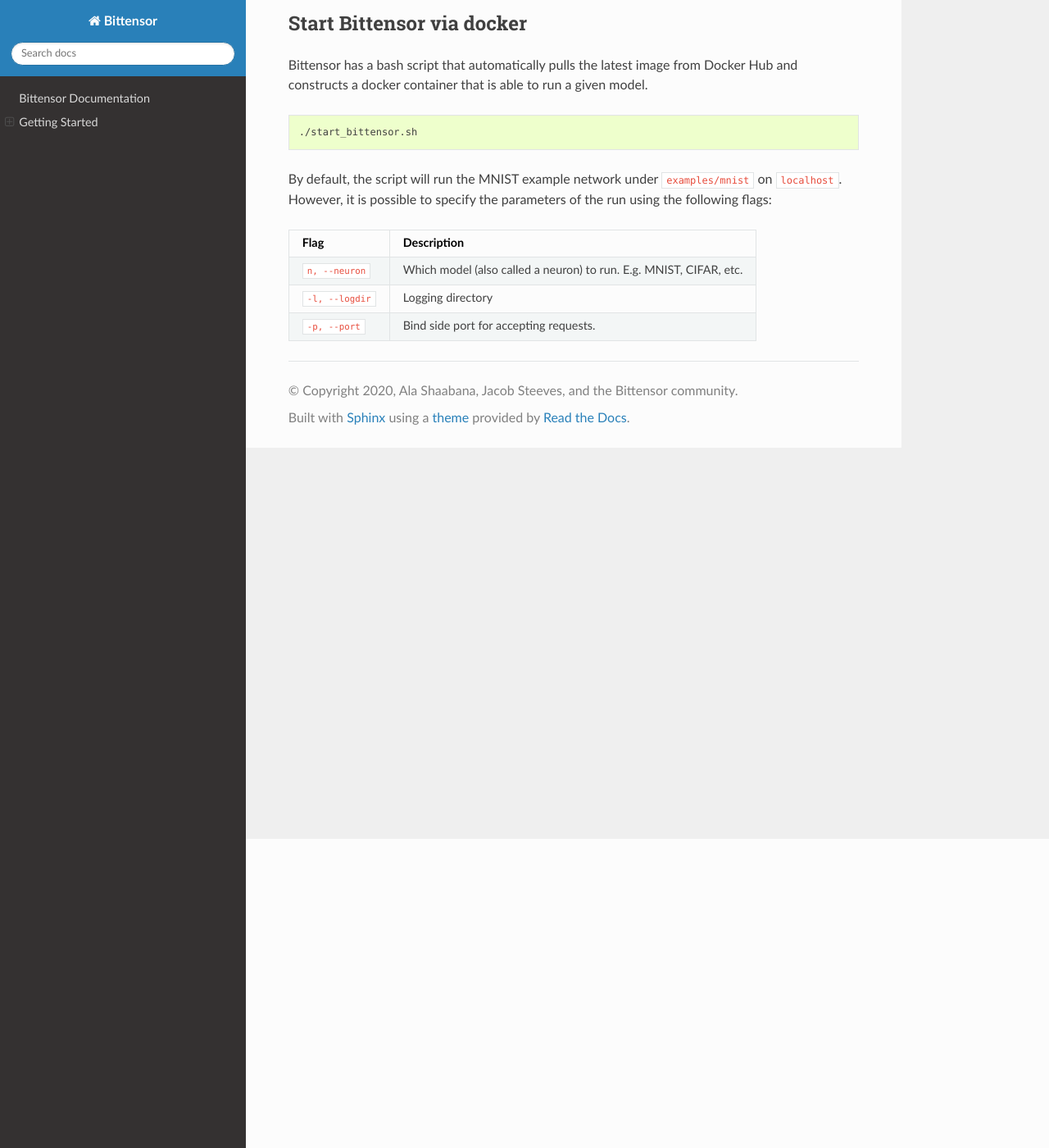
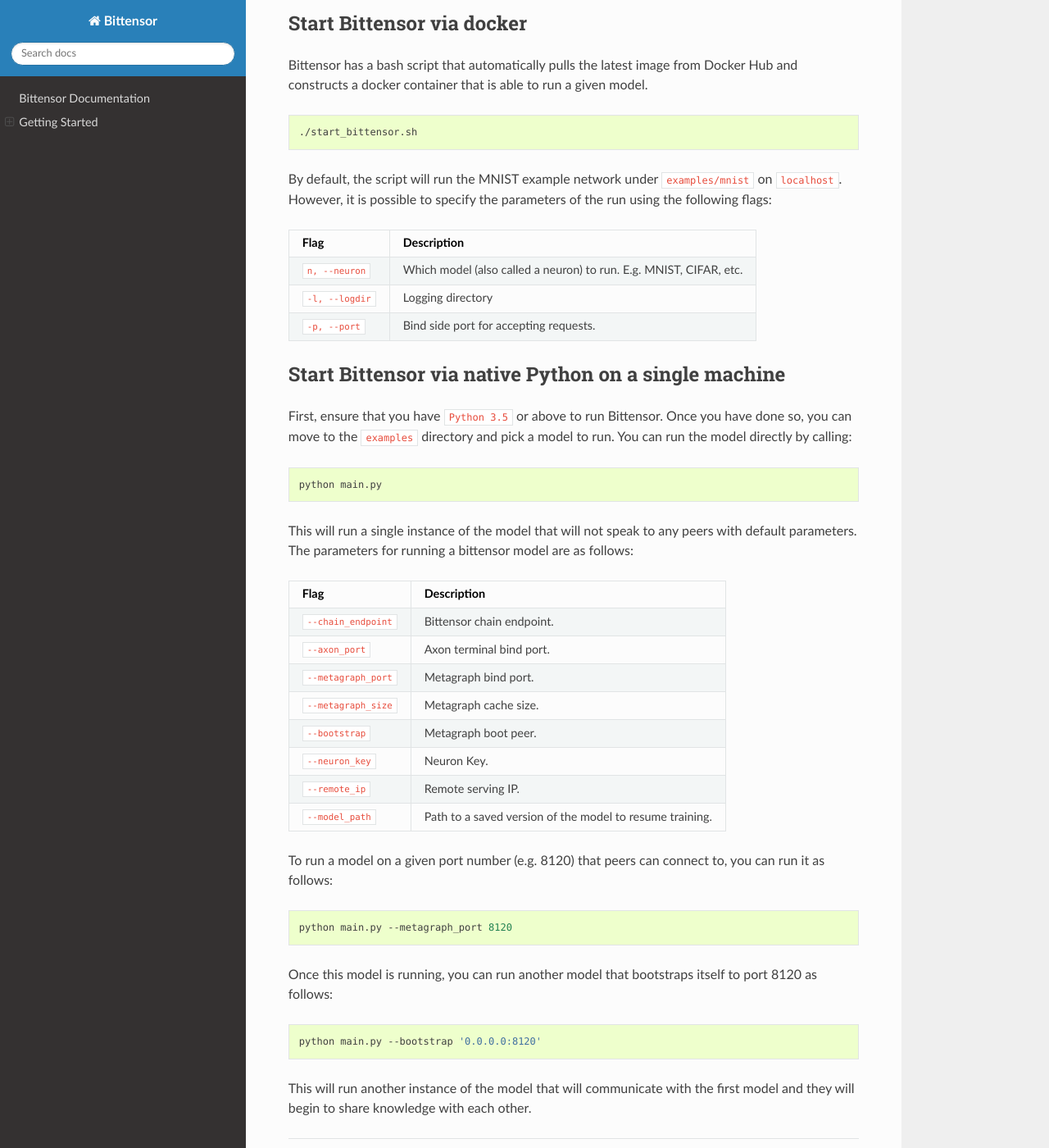
Before and after one commit to opentensor/bittensor-docs, a Sphinx documentation site: the page built from docs/index.rst, in a window 1280 px wide and 1400 px high, scrolled down 377 px. Shown: the whole window at 82% size. Built offline with Sphinx 7.4.7 and the Read the Docs theme 2.0.0, drawn with Linux system fonts in a browser that asks for light colours.

Commit message:
Added more documentation on getting started

```diff
--- a/docs/index.rst
+++ b/docs/index.rst
@@ -38,3 +38,45 @@
 :code:`-l, --logdir`    Logging directory
 :code:`-p, --port`      Bind side port for accepting requests.
 ====================   ====================================================================
+
+Start Bittensor via native Python on a single machine
+-------------------------------------------------------
+
+First, ensure that you have :code:`Python 3.5` or above to run Bittensor. Once you have done so, you can move to the
+:code:`examples` directory and pick a model to run. You can run the model directly by calling:
+
+.. code-block:: Bash
+
+   python main.py
+
+This will run a single instance of the model that will not speak to any peers with default parameters. The parameters for
+running a bittensor model are as follows:
+
+=========================   ====================================================================
+   Flag                           Description
+=========================   ====================================================================
+:code:`--chain_endpoint`      Bittensor chain endpoint.
+:code:`--axon_port`           Axon terminal bind port.
+:code:`--metagraph_port`      Metagraph bind port.
+:code:`--metagraph_size`      Metagraph cache size.
+:code:`--bootstrap`           Metagraph boot peer.
+:code:`--neuron_key`          Neuron Key.
+:code:`--remote_ip`           Remote serving IP.
+:code:`--model_path`          Path to a saved version of the model to resume training.
+=========================   ====================================================================
+
+
+To run a model on a given
+port number (e.g. 8120) that peers can connect to, you can run it as follows:
+
+.. code-block:: Bash
+
+   python main.py --metagraph_port 8120
+
+Once this model is running, you can run another model that bootstraps itself to port 8120 as follows:
+
+.. code-block:: Bash
+
+   python main.py --bootstrap '0.0.0.0:8120'
+
+This will run another instance of the model that will communicate with the first model and they will begin to share knowledge with each other.
```
Also changed, not shown: 5 other files.
